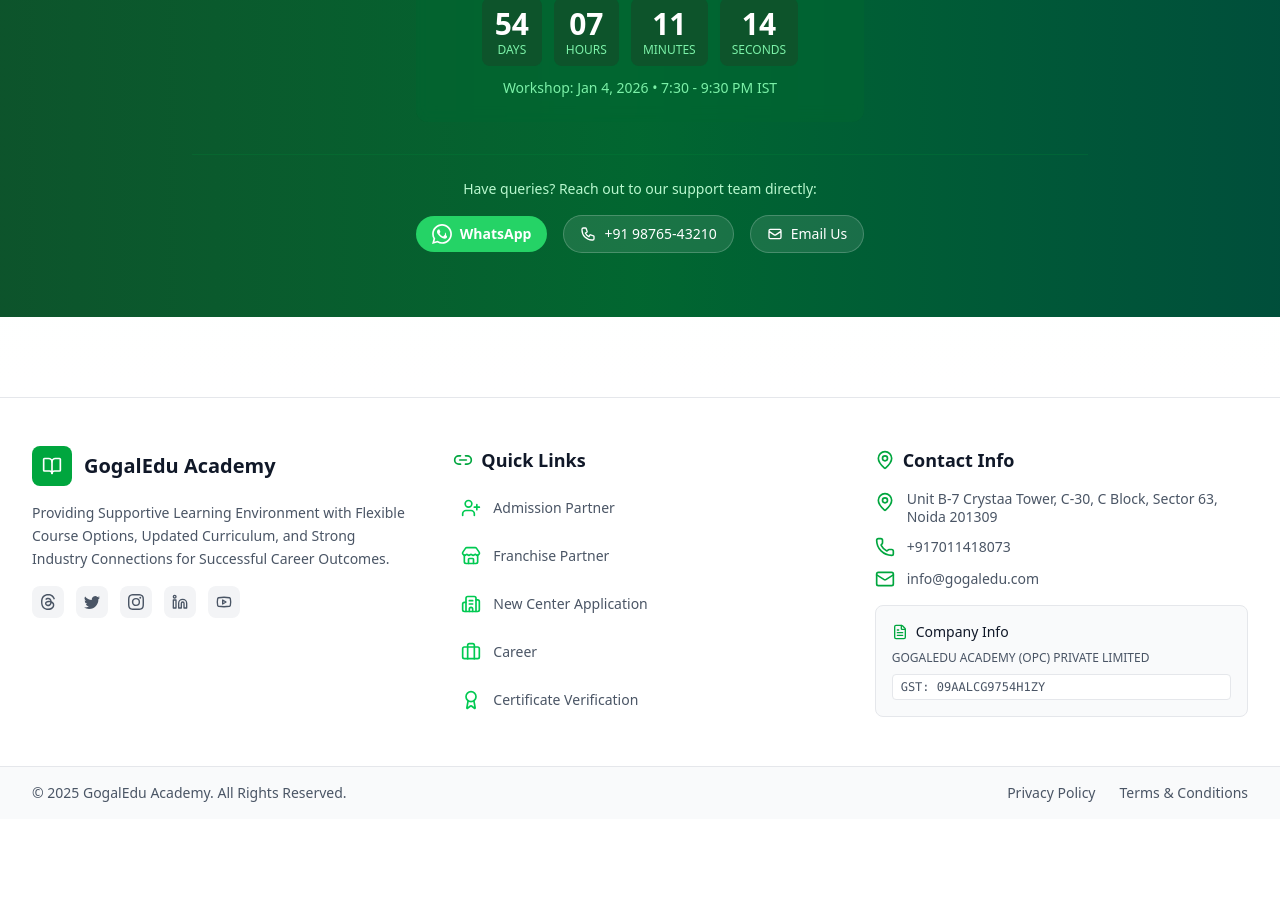
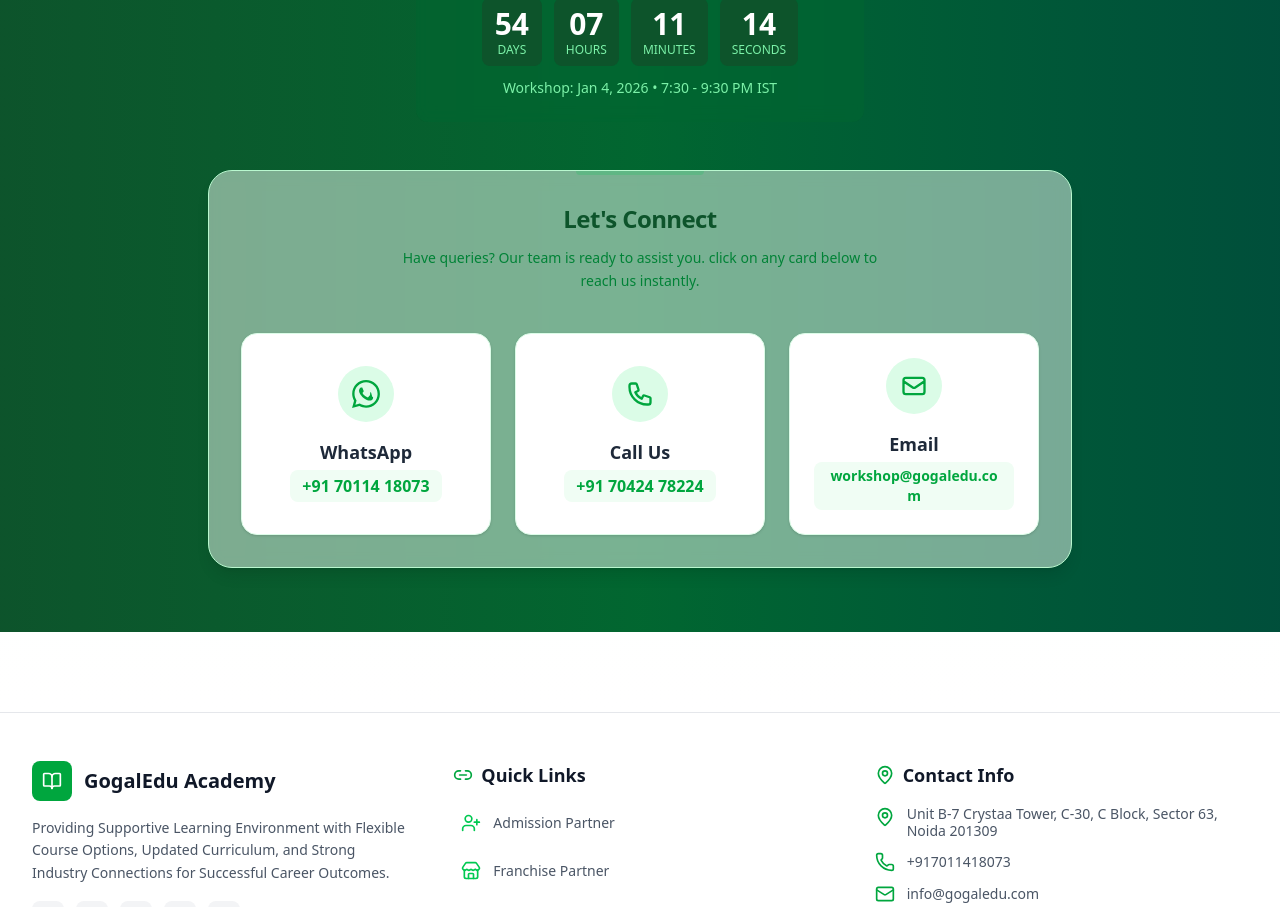
Before and after one commit to Eklak-Alam/Gogaledu, a Next.js app: page /workshop in a window 1280 px wide. Shown: the part 2970-3877 px from the top of the page. Before the commit the page ends 3789 px from the top, so only its background shows below. Built offline with nearby package versions, Linux system fonts and the light colour scheme.

Commit message:
add the cta section wi th call whatsapp and gmail in workshop page

```diff
--- a/app/workshop/page.jsx
+++ b/app/workshop/page.jsx
@@ -587,42 +587,78 @@
           </div>
 
           {/* --- NEW ADDITION: Contact Section --- */}
-          <div className="mt-8 pt-6 border-t border-green-700/30">
-            <p className="text-green-200 text-sm mb-4">
-              Have queries? Reach out to our support team directly:
+          <div className="w-full max-w-5xl mx-auto mt-12 px-4">
+
+      {/* Container Box */}
+      <div className="bg-green-50/50 border border-green-200 rounded-3xl p-8 text-center shadow-lg backdrop-blur-sm relative overflow-hidden">
+
+        {/* Decorative background blob (optional for "Best UI" feel) */}
+        <div className="absolute top-0 left-1/2 -translate-x-1/2 w-32 h-1 bg-green-500 rounded-b-full opacity-20"></div>
+
+        {/* Header Text */}
+        <h3 className="text-green-900 font-bold text-2xl mb-3 tracking-tight">
+          Let's Connect
+        </h3>
+        <p className="text-green-700 text-sm mb-10 max-w-lg mx-auto leading-relaxed">
+          Have queries? Our team is ready to assist you. click on any card below to reach us instantly.
         </p>
 
-            <div className="flex flex-wrap justify-center items-center gap-4">
+        {/* Contact Grid layout */}
+        {/* Mobile: grid-cols-1 (3 rows vertically) */}
+        {/* Desktop: grid-cols-3 (Side by side) */}
+        <div className="grid grid-cols-1 md:grid-cols-3 gap-6">
 
-              {/* WhatsApp Button */}
+          {/* 1. WhatsApp Card */}
           <a
-                href="https://wa.me/+917042478224"
+            href="https://wa.me/+917011418073"
             target="_blank"
             rel="noreferrer"
-                className="flex items-center gap-2 bg-[#25D366] hover:bg-[#20bd5a] text-white px-4 py-2 rounded-full transition-colors text-sm font-semibold"
+            className="group relative bg-white border border-green-100 p-6 rounded-2xl shadow-sm hover:shadow-xl hover:border-green-500 transition-all duration-300 ease-out hover:-translate-y-1 flex flex-col items-center justify-center cursor-pointer"
           >
-                <svg className="w-5 h-5" fill="currentColor" viewBox="0 0 24 24" aria-hidden="true"><path d="M.057 24l1.687-6.163c-1.041-1.804-1.588-3.849-1.587-5.946.003-6.556 5.338-11.891 11.893-11.891 3.181.001 6.167 1.24 8.413 3.488 2.245 2.248 3.481 5.236 3.48 8.414-.003 6.557-5.338 11.892-11.893 11.892-1.99-.001-3.951-.5-5.688-1.448l-6.305 1.654zm6.597-3.807c1.676.995 3.276 1.591 5.392 1.592 5.448 0 9.886-4.434 9.889-9.885.002-5.462-4.415-9.89-9.881-9.892-5.452 0-9.887 4.434-9.889 9.884-.001 2.225.651 3.891 1.746 5.634l-.999 3.648 3.742-.981zm11.387-5.464c-.074-.124-.272-.198-.57-.347-.297-.149-1.758-8.68-2.031-.967-.272-.099-.47-.149-.669.198-.199.347-.768.967-.94 1.165-.173.199-.347.223-.644.075-.297-.15-1.255-.463-2.39-1.475-.883-.788-1.48-1.761-1.653-2.059-.173-.297-.018-.458.13-.606.134-.133.297-.347.446-.521.151-.172.2-.296.3-.495.099-.198.05-.372-.025-.521-.075-.148-.669-1.611-.916-2.206-.242-.579-.487-.501-.669-.51l-.57-.01c-.198 0-.52.074-.792.372-.272.297-1.04 1.016-1.04 2.479 0 1.462 1.065 2.875 1.213 3.074.149.198 2.095 3.2 5.076 4.487.709.306 1.262.489 1.694.626.712.226 1.36.194 1.872.118.571-.085 1.758-.719 2.006-1.413.248-.695.248-1.29.173-1.414z"/></svg>
-                WhatsApp
+            {/* Green Icon Circle */}
+            <div className="w-14 h-14 bg-green-100 text-green-600 rounded-full flex items-center justify-center mb-4 group-hover:bg-green-600 group-hover:text-white transition-colors duration-300">
+              <svg className="w-7 h-7" fill="currentColor" viewBox="0 0 24 24" aria-hidden="true"><path d="M.057 24l1.687-6.163c-1.041-1.804-1.588-3.849-1.587-5.946.003-6.556 5.338-11.891 11.893-11.891 3.181.001 6.167 1.24 8.413 3.488 2.245 2.248 3.481 5.236 3.48 8.414-.003 6.557-5.338 11.892-11.893 11.892-1.99-.001-3.951-.5-5.688-1.448l-6.305 1.654zm6.597-3.807c1.676.995 3.276 1.591 5.392 1.592 5.448 0 9.886-4.434 9.889-9.885.002-5.462-4.415-9.89-9.881-9.892-5.452 0-9.887 4.434-9.889 9.884-.001 2.225.651 3.891 1.746 5.634l-.999 3.648 3.742-.981zm11.387-5.464c-.074-.124-.272-.198-.57-.347-.297-.149-1.758-8.68-2.031-.967-.272-.099-.47-.149-.669.198-.199.347-.768.967-.94 1.165-.173.199-.347.223-.644.075-.297-.15-1.255-.463-2.39-1.475-.883-.788-1.48-1.761-1.653-2.059-.173-.297-.018-.458.13-.606.134-.133.297-.347.446-.521.151-.172.2-.296.3-.495.099-.198.05-.372-.025-.521-.075-.148-.669-1.611-.916-2.206-.242-.579-.487-.501-.669-.51l-.57-.01c-.198 0-.52.074-.792.372-.272.297-1.04 1.016-1.04 2.479 0 1.462 1.065 2.875 1.213 3.074.149.198 2.095 3.2 5.076 4.487.709.306 1.262.489 1.694.626.712.226 1.36.194 1.872.118.571-.085 1.758-.719 2.006-1.413.248-.695.248-1.29.173-1.414z"/></svg>
+            </div>
+
+            <h4 className="text-gray-800 font-bold text-lg mb-1 group-hover:text-green-700">WhatsApp</h4>
+            <span className="text-green-600 font-semibold bg-green-50 px-3 py-1 rounded-lg group-hover:bg-green-600 group-hover:text-white transition-colors">
+              +91 70114 18073
+            </span>
           </a>
 
-              {/* Call Button */}
+          {/* 2. Call Card */}
           <a
             href="tel:+917042478224"
-                className="flex items-center gap-2 bg-white/10 hover:bg-white/20 border border-white/20 text-white px-4 py-2 rounded-full transition-colors text-sm"
+            className="group relative bg-white border border-green-100 p-6 rounded-2xl shadow-sm hover:shadow-xl hover:border-green-500 transition-all duration-300 ease-out hover:-translate-y-1 flex flex-col items-center justify-center cursor-pointer"
           >
-                <svg className="w-4 h-4" fill="none" stroke="currentColor" viewBox="0 0 24 24" xmlns="http://www.w3.org/2000/svg"><path strokeLinecap="round" strokeLinejoin="round" strokeWidth="2" d="M3 5a2 2 0 012-2h3.28a1 1 0 01.948.684l1.498 4.493a1 1 0 01-.502 1.21l-2.257 1.13a11.042 11.042 0 005.516 5.516l1.13-2.257a1 1 0 011.21-.502l4.493 1.498a1 1 0 01.684.949V19a2 2 0 01-2 2h-1C9.716 21 3 14.284 3 6V5z"></path></svg>
-                +91 98765-43210
+            {/* Green Icon Circle */}
+            <div className="w-14 h-14 bg-green-100 text-green-600 rounded-full flex items-center justify-center mb-4 group-hover:bg-green-600 group-hover:text-white transition-colors duration-300">
+              <svg className="w-7 h-7" fill="none" stroke="currentColor" viewBox="0 0 24 24" xmlns="http://www.w3.org/2000/svg"><path strokeLinecap="round" strokeLinejoin="round" strokeWidth="2" d="M3 5a2 2 0 012-2h3.28a1 1 0 01.948.684l1.498 4.493a1 1 0 01-.502 1.21l-2.257 1.13a11.042 11.042 0 005.516 5.516l1.13-2.257a1 1 0 011.21-.502l4.493 1.498a1 1 0 01.684.949V19a2 2 0 01-2 2h-1C9.716 21 3 14.284 3 6V5z"></path></svg>
+            </div>
+
+            <h4 className="text-gray-800 font-bold text-lg mb-1 group-hover:text-green-700">Call Us</h4>
+            <span className="text-green-600 font-semibold bg-green-50 px-3 py-1 rounded-lg group-hover:bg-green-600 group-hover:text-white transition-colors">
+              +91 70424 78224
+            </span>
           </a>
 
-               {/* Email Button */}
+          {/* 3. Email Card */}
           <a
             href="mailto:workshop@gogaledu.com"
-                className="flex items-center gap-2 bg-white/10 hover:bg-white/20 border border-white/20 text-white px-4 py-2 rounded-full transition-colors text-sm"
+            className="group relative bg-white border border-green-100 p-6 rounded-2xl shadow-sm hover:shadow-xl hover:border-green-500 transition-all duration-300 ease-out hover:-translate-y-1 flex flex-col items-center justify-center cursor-pointer"
           >
-                <svg className="w-4 h-4" fill="none" stroke="currentColor" viewBox="0 0 24 24" xmlns="http://www.w3.org/2000/svg"><path strokeLinecap="round" strokeLinejoin="round" strokeWidth="2" d="M3 8l7.89 5.26a2 2 0 002.22 0L21 8M5 19h14a2 2 0 002-2V7a2 2 0 00-2-2H5a2 2 0 00-2 2v10a2 2 0 002 2z"></path></svg>
-                Email Us
+            {/* Green Icon Circle */}
+            <div className="w-14 h-14 bg-green-100 text-green-600 rounded-full flex items-center justify-center mb-4 group-hover:bg-green-600 group-hover:text-white transition-colors duration-300">
+              <svg className="w-7 h-7" fill="none" stroke="currentColor" viewBox="0 0 24 24" xmlns="http://www.w3.org/2000/svg"><path strokeLinecap="round" strokeLinejoin="round" strokeWidth="2" d="M3 8l7.89 5.26a2 2 0 002.22 0L21 8M5 19h14a2 2 0 002-2V7a2 2 0 00-2-2H5a2 2 0 00-2 2v10a2 2 0 002 2z"></path></svg>
+            </div>
+
+            <h4 className="text-gray-800 font-bold text-lg mb-1 group-hover:text-green-700">Email</h4>
+            <span className="text-green-600 font-semibold bg-green-50 px-3 py-1 rounded-lg group-hover:bg-green-600 group-hover:text-white transition-colors break-all text-sm md:text-sm">
+              workshop@gogaledu.com
+            </span>
           </a>
 
+        </div>
       </div>
     </div>
           {/* End Contact Section */}
```
Lines whose indentation alone changed are shown as unchanged.
